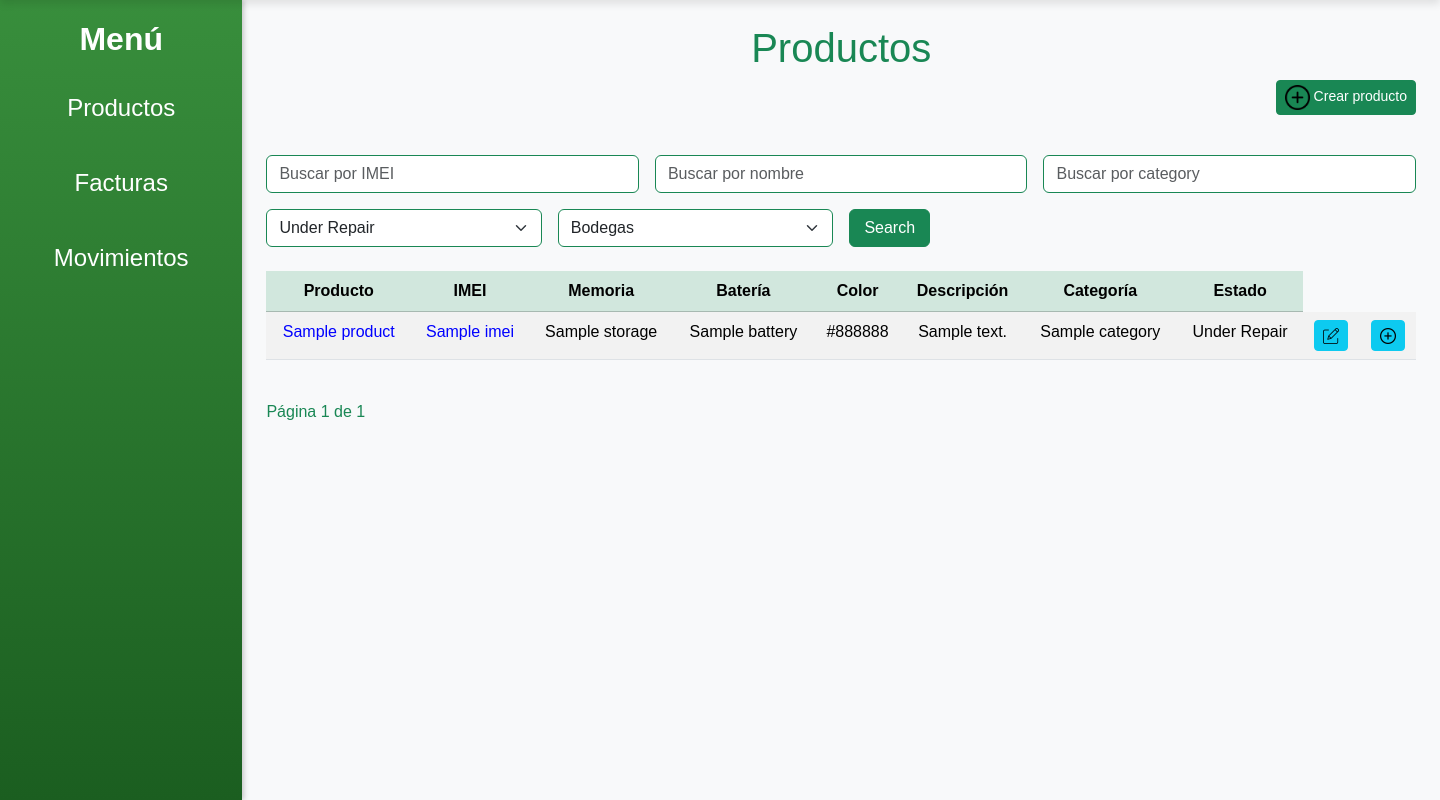
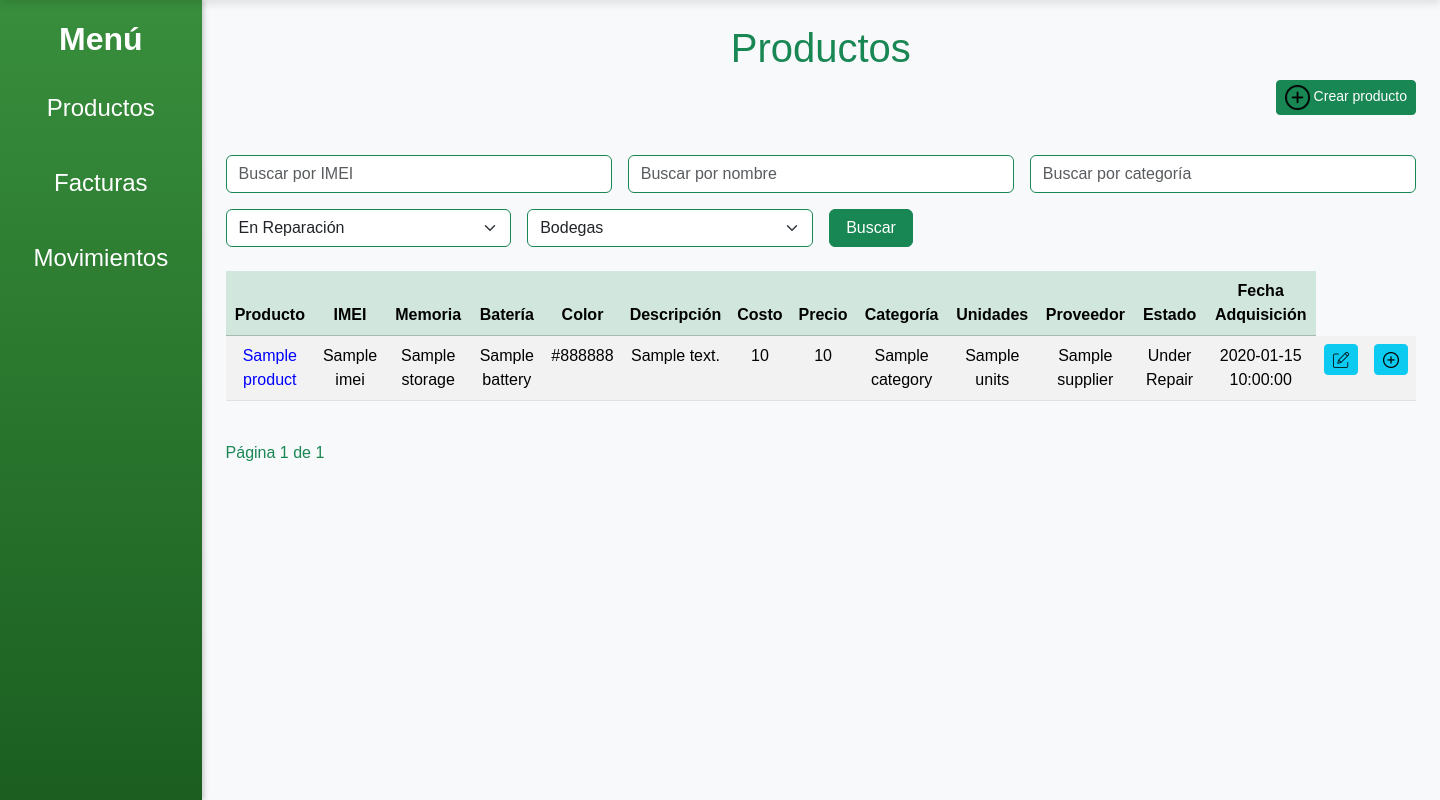
Before and after one commit to jcdd1/Idroid, a Flask app: template src/templates/menu/products.html in a window 1440 px wide. Shown: the part 141-941 px from the top of the page. Run offline with Flask 3, Linux system fonts and the light colour scheme; the template is opened without the code that fills it: most values are stand-ins (such as "Sample title", 1, 10 or a date in 2020); some libraries are stand-ins or nearby versions.

Commit message:
feat: add columns in table products

```diff
--- a/src/templates/menu/products.html
+++ b/src/templates/menu/products.html
@@ -41,14 +41,14 @@
         <input type="text" name="productname" class="form-control border-success" placeholder="Buscar por nombre">
     </div>
     <div class="col-md-4">
-        <input type="text" name="category" class="form-control border-success" placeholder="Buscar por category">
+        <input type="text" name="category" class="form-control border-success" placeholder="Buscar por categoría">
     </div>
     <div class="col-md-3">
         <select name="current_status" class="form-select border-success">
-            <option value="" {% if not current_status %}selected{% endif %}>All Statuses</option>
-            <option value="In Warehouse" {% if current_status == 'In Warehouse' %}selected{% endif %}>In Warehouse</option>
-            <option value="Under Repair" {% if current_status == 'Under Repair' %}selected{% endif %}>Under Repair</option>
-            <option value="Sold" {% if current_status == 'Sold' %}selected{% endif %}>Sold</option>
+            <option value="" {% if not current_status %}selected{% endif %}>Todos los estados</option>
+            <option value="In Warehouse" {% if current_status == 'In Warehouse' %}selected{% endif %}>En Almacén</option>
+            <option value="Under Repair" {% if current_status == 'Under Repair' %}selected{% endif %}>En Reparación</option>
+            <option value="Sold" {% if current_status == 'Sold' %}selected{% endif %}>Vendido</option>
         </select>
     </div>
     <div class="col-md-3">
@@ -60,7 +60,7 @@
         </select>
     </div>
     <div class="col-md-1">
-        <button type="submit" class="btn btn-success w-100">Search</button>
+        <button type="submit" class="btn btn-success w-100">Buscar</button>
     </div>
 </form>
 
@@ -75,8 +75,13 @@
                 <th>Batería</th>
                 <th>Color</th>
                 <th>Descripción</th>
+                <th>Costo</th>
+                <th>Precio</th>
                 <th>Categoría</th>
+                <th>Unidades</th>
+                <th>Proveedor</th>
                 <th>Estado</th>
+                <th>Fecha Adquisición</th>
             </tr>
         </thead>
         <tbody>
@@ -86,21 +91,20 @@
                     data-bs-toggle="modal"
                     data-bs-target="#viewMovementsModal"
                     data-imei="{{ product.imei }}">
-                    <!-- data-product='{{ product.to_dict() | tojson }}'> -->
                     {{ product.productname }}
                 </td>
-                <td style="cursor: pointer; color: blue;"
-                    data-bs-toggle="modal"
-                    data-bs-target="#viewMovementsModal"
-                    data-imei="{{ product.imei }}">
-                    {{ product.imei }}
-                </td>
+                <td>{{ product.imei }}</td>
                 <td>{{ product.storage }}</td>
                 <td>{{ product.battery }}</td>
                 <td>{{ product.color }}</td>
                 <td>{{ product.description }}</td>
+                <td>{{ product.cost }}</td>
+                <td>{{ product.price }}</td>
                 <td>{{ product.category }}</td>
+                <td>{{ product.units }}</td>
+                <td>{{ product.supplier }}</td>
                 <td>{{ product.current_status }}</td>
+                <td>{{ product.acquisition_date }}</td>
                 <td>
                     <button type="button" class="btn btn-info btn-sm"
                             data-bs-toggle="modal"
@@ -168,6 +172,14 @@
                             <input type="text" class="form-control" id="category" name="category">
                         </div>
                         <div class="col-md-6">
+                            <label for="units" class="form-label">Unidades</label>
+                            <input type="number" class="form-control" id="units" name="units">
+                        </div>
+                        <div class="col-md-6">
+                            <label for="supplier" class="form-label">Proveedor</label>
+                            <input type="text" class="form-control" id="supplier" name="supplier">
+                        </div>
+                        <div class="col-md-6">
                             <label for="current_status" class="form-label">Estado</label>
                             <input type="text" class="form-control" id="current_status" name="current_status">
                         </div>
@@ -230,6 +242,14 @@
                         <div class="col-md-6">
                             <label for="category" class="form-label">Categoría</label>
                             <input type="text" class="form-control" id="category" name="category">
+                        </div>
+                        <div class="col-md-6">
+                            <label for="units" class="form-label">Unidades</label>
+                            <input type="number" class="form-control" id="units" name="units">
+                        </div>
+                        <div class="col-md-6">
+                            <label for="supplier" class="form-label">Proveedor</label>
+                            <input type="text" class="form-control" id="supplier" name="supplier">
                         </div>
                         <div class="col-md-6">
                             <label for="current_status" class="form-label">Estado</label>
@@ -315,15 +335,16 @@
 
 <!-- Modal para mostrar movimientos -->
 <div class="modal fade" id="viewMovementsModal" tabindex="-1" aria-labelledby="viewMovementsModalLabel" aria-hidden="true">
-    <div class="modal-dialog modal-lg">
-        <div class="modal-content">
-            <div class="modal-header">
-                <h5 class="modal-title" id="viewMovementsModalLabel">Movimientos del Producto</h5>
-                <button type="button" class="btn-close" data-bs-dismiss="modal" aria-label="Close"></button>
+    <div class="modal-dialog modal-lg modal-dialog-centered">
+        <div class="modal-content shadow-lg">
+            <div class="modal-header bg-primary text-white">
+                <h5 class="modal-title fw-bold" id="viewMovementsModalLabel">Movimientos del Producto</h5>
+                <button type="button" class="btn-close btn-close-white" data-bs-dismiss="modal" aria-label="Close"></button>
             </div>
             <div class="modal-body">
-                <table class="table">
-                    <thead>
+                <div class="table-responsive" style="max-height: 400px; overflow-y: auto;">
+                    <table class="table table-hover table-striped align-middle">
+                        <thead class="table-light">
                             <tr>
                                 <th>ID Movimiento</th>
                                 <th>Origen</th>
@@ -341,8 +362,10 @@
                         </tbody>
                     </table>
                 </div>
+            </div>
             <div class="modal-footer">
                 <button type="button" class="btn btn-secondary" data-bs-dismiss="modal">Cerrar</button>
+                <button type="button" class="btn btn-primary">Exportar Movimientos</button>
             </div>
         </div>
     </div>
```
Lines whose indentation alone changed are shown as unchanged.
